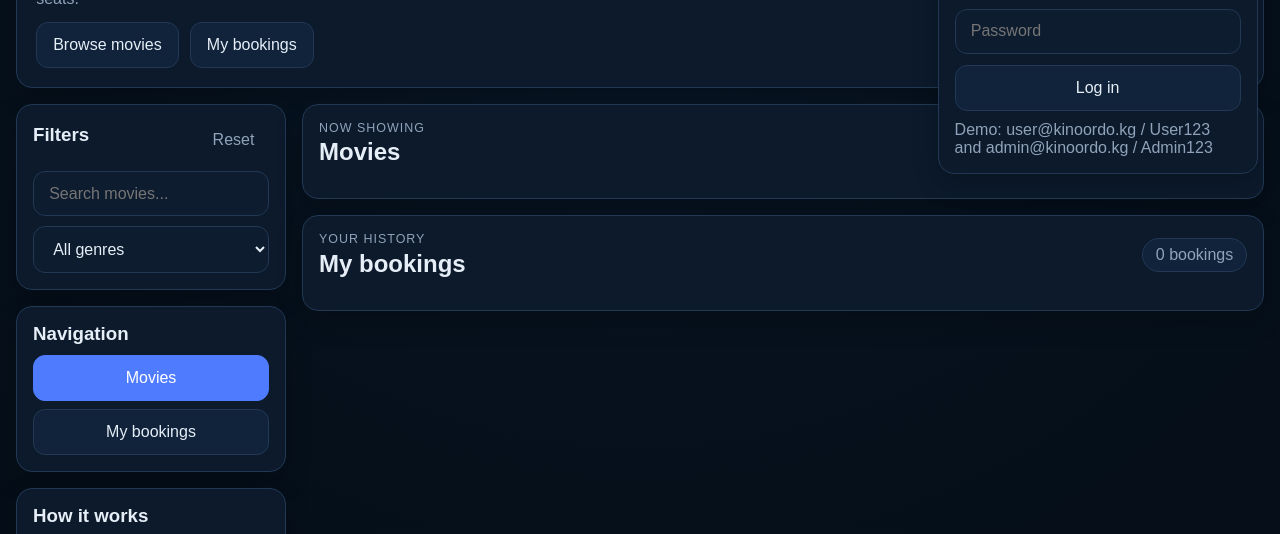
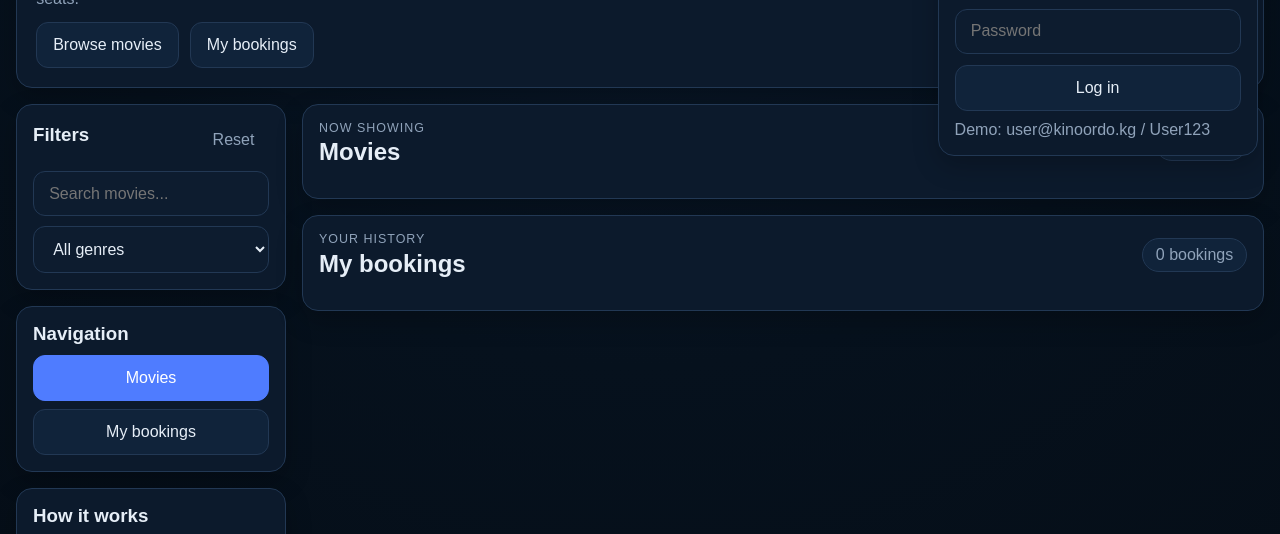
Before and after one commit to arsensky/Cinema-Reservation-System, a website: page public/index.html in a window 1280 px wide. Both pictures are taken after a click on the button "Log in". Shown: the part 210-744 px from the top of the page. Drawn offline with Linux system fonts and the light colour scheme; no server answers.

Commit message:
fix README.md and other files

```diff
--- a/public/index.html
+++ b/public/index.html
@@ -42,7 +42,7 @@
           <button type="submit">Sign in</button>
         </form>
 
-        <p class="hint">Demo: user@kinoordo.kg / User123 and admin@kinoordo.kg / Admin123</p>
+        <p class="hint">Demo: user@kinoordo.kg / User123</p>
       </div>
     </div>
   </header>
```
Also changed, not shown: README.md, uploads/erd-diagram.png (added), 2 other files.
